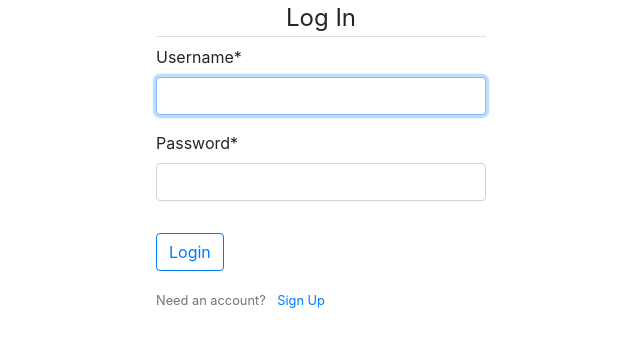
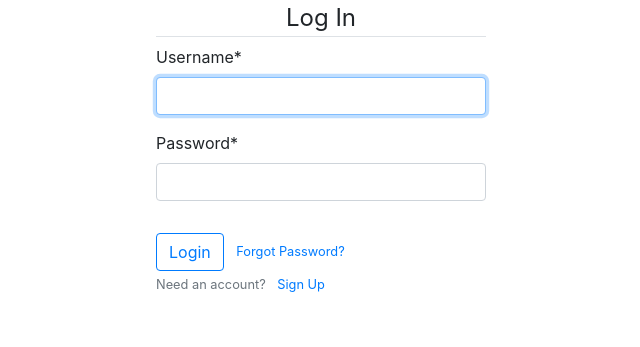
Before and after one commit to lodyne/ellipsis_python_task, a Django app: page /login/ in a window 1280 px wide. Shown: the part 56-403 px from the top of the page, without its empty margins (319-959 px from the left). Run offline with Django 4.2, Linux system fonts and the light colour scheme; some libraries are stand-ins or nearby versions.

Commit message:
build(auth):add password authentication

```diff
--- a/core/urls.py
+++ b/core/urls.py
@@ -23,5 +23,21 @@ urlpatterns = [
     path('login/', auth_views.LoginView.as_view(template_name='short/auth/login.html'), name='login'),
     path('logout/', auth_views.LogoutView.as_view(), name='logout'),
     path('register/', views.register, name = 'register'),
+    path('password-reset/',
+            auth_views.PasswordResetView.as_view(
+            template_name='short/auth/password_reset.html'),
+            name='password_reset'),
+    path('password-reset/done/',
+            auth_views.PasswordResetDoneView.as_view(
+            template_name='short/auth/password_reset_done.html'),
+            name='password_reset_done'),
+    path('password-reset-confirm/<uidb64>/<token>',
+            auth_views.PasswordResetConfirmView.as_view(
+            template_name='short/auth/password_reset_confirm.html'),
+            name='password_reset_confirm'),
+    path('password-reset-complete/',
+            auth_views.PasswordResetCompleteView.as_view(
+            template_name='short/auth/password_reset_complete.html'),
+            name='password_reset_complete'),
     path('',include('short.urls')),
 ]
--- a/requirements.txt
+++ b/requirements.txt
@@ -1,5 +1,6 @@
 asgiref==3.5.2
 Django==4.0.5
 django-crispy-forms==1.14.0
+python-decouple==3.6
 sqlparse==0.4.2
 tzdata==2022.1
--- a/short/templates/short/auth/login.html
+++ b/short/templates/short/auth/login.html
@@ -10,11 +10,14 @@
                     {% csrf_token %}
                     {{form | crispy}}
                 </fieldset>
-                <div class="form-group">
+                <span class="form-group">
                     <button type="submit" class="btn btn-outline-primary mb-0">
                         Login
                     </button>
-                </div>
+                    <small class="text-muted ml-2">
+                        <a href="{% url 'password_reset' %}">Forgot Password?</a>
+                    </small>
+                </span>
             </form>
 
             <div class="form-group">
```
Also changed, not shown: core/settings.py (+15 -2 lines), short/templates/short/auth/password_reset.html (added, +19 -0 lines), short/templates/short/auth/password_reset_confirm.html (added, +19 -0 lines), short/templates/short/auth/password_reset_done.html (added, +7 -0 lines), short/templates/short/auth/password_rest_done.html (added, +11 -0 lines), db.sqlite3, 1 other file.
